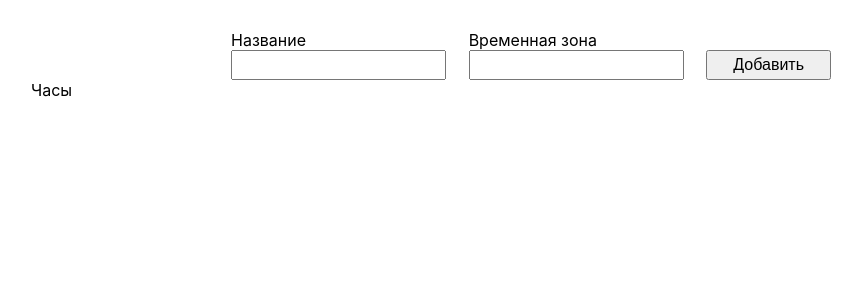
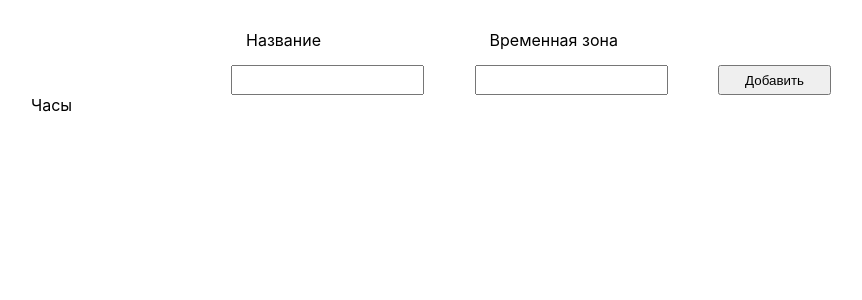
Before and after one commit to darknessdizi/Rect_06_task1, a React (Vite) app: page / in a window 1280 px wide. Shown: the top 300 px of the page, without its empty margins (109-971 px from the left). Built offline with nearby package versions, Linux system fonts and the light colour scheme; the HTML template or start-up script is replaced by a standard one.

Commit message:
Добавлен компонент формы для задания параметров часов

```diff
--- a/src/App.css
+++ b/src/App.css
@@ -17,24 +17,25 @@
   justify-content: space-between;
   align-items: flex-end;
   width: 60%;
-
 }
 
 .form__label {
   display: flex;
   justify-content: space-between;
   flex-direction: column;
-  font-size: 1em;
+}
+
+.form__label__title {
+  margin-left: 15px;
 }
 
 .input__label {
-  font-size: 1em;
   height: 30px;
+  padding-left: 10px;
+  margin-top: 15px;
 }
 
 .form__btn {
-  font-size: 1em;
-  /* padding: 5px 10px; */
   height: 30px;
   padding: 1px 25px;
 }
--- a/src/App.tsx
+++ b/src/App.tsx
@@ -1,17 +1,44 @@
+import { useState } from 'react';
 import './App.css';
 import { Form } from './components/Form/Form';
 
 function App() {
+  const [formValue, setFormValue] = useState({
+    title: '',
+    zone: '',
+  })
+
+  const handleSubmit = (event) => {
+    event.preventDefault();
+    console.log(event.target);
+    console.log('новые часы', formValue.title, formValue.zone);
+    setFormValue({
+      ...formValue,
+      title: '',
+      zone: '',
+    });
+  }
+
+  const changeInput = (event) => {
+    console.log(event.target.value);
+    setFormValue({
+      ...formValue,
+      [event.target.name]: event.target.value,
+    });
+  }
 
   return (
     <div className="conteiner">
+
       <div className="conteiner__form">
-        <Form></Form>
+        <Form title={formValue.title} zone={formValue.zone} submit={handleSubmit} change={changeInput} ></Form>
       </div>
 
 
-      <div className="conteiner__count">Часы
+      <div className="conteiner__count">
+        Часы
       </div>
+
     </div>
   )
 }
--- a/src/components/Form/Form.tsx
+++ b/src/components/Form/Form.tsx
@@ -1,17 +1,19 @@
-export const Form = () => {
+export const Form = (props) => {
+  const {title, zone, submit, change} = props;
+
   return (
-    <div className="block__form">
+    <form className="block__form" onSubmit={submit}>
       <label className="form__label">
-        <span>Название</span>
-        <input type="text" className="input__label" />
+        <span className="form__label__title">Название</span>
+        <input type="text" className="input__label" name="title" value={title} onChange={change} />
       </label>
 
       <label className="form__label">
-        <span>Временная зона</span>
-        <input type="text" className="input__label" />
+        <span className="form__label__title">Временная зона</span>
+        <input type="text" className="input__label" name="zone" value={zone} onChange={change} />
       </label>
 
-      <button type="button" className="form__btn">Добавить</button>
-    </div>
+      <button type="submit" className="form__btn">Добавить</button>
+    </form>
   )
 }
```
